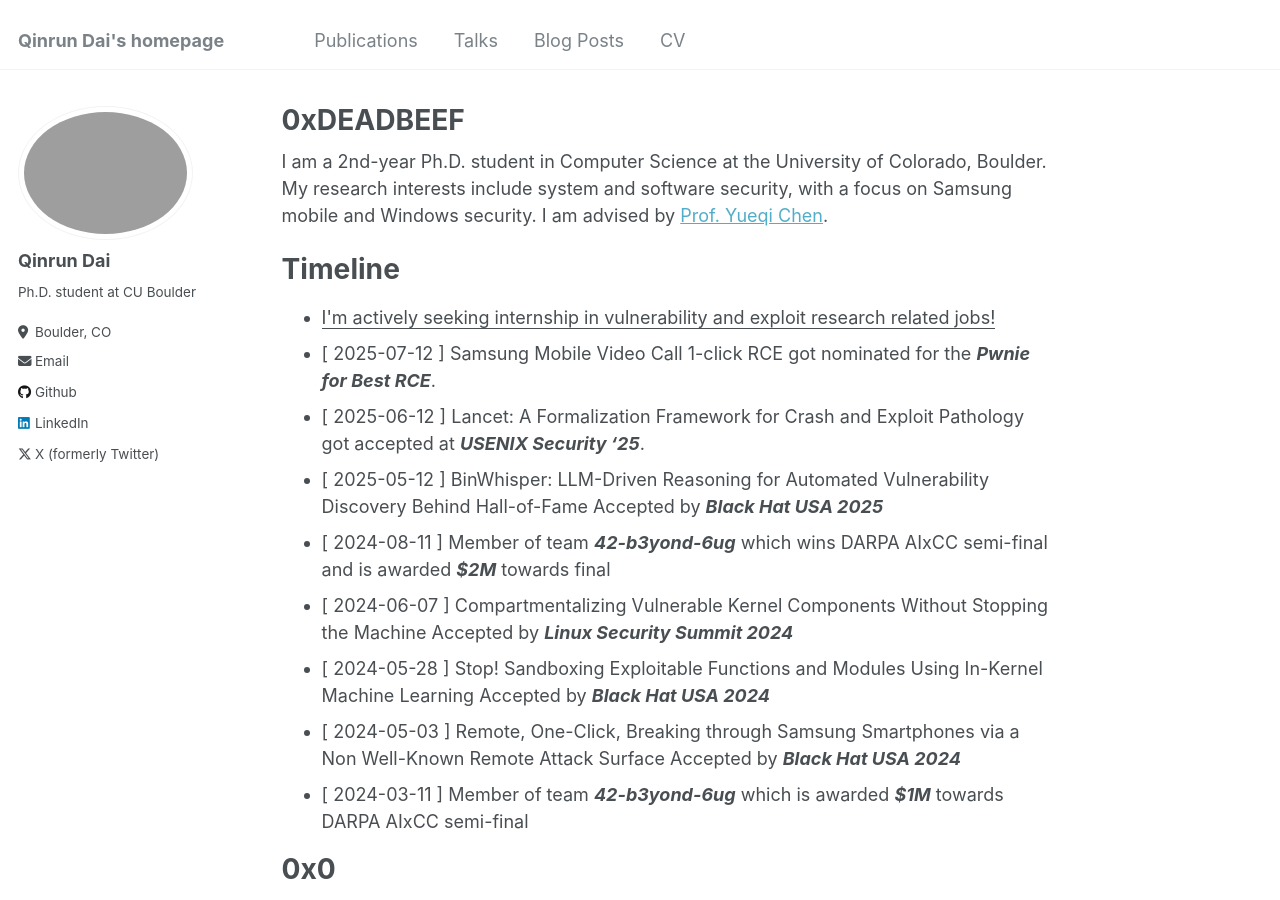
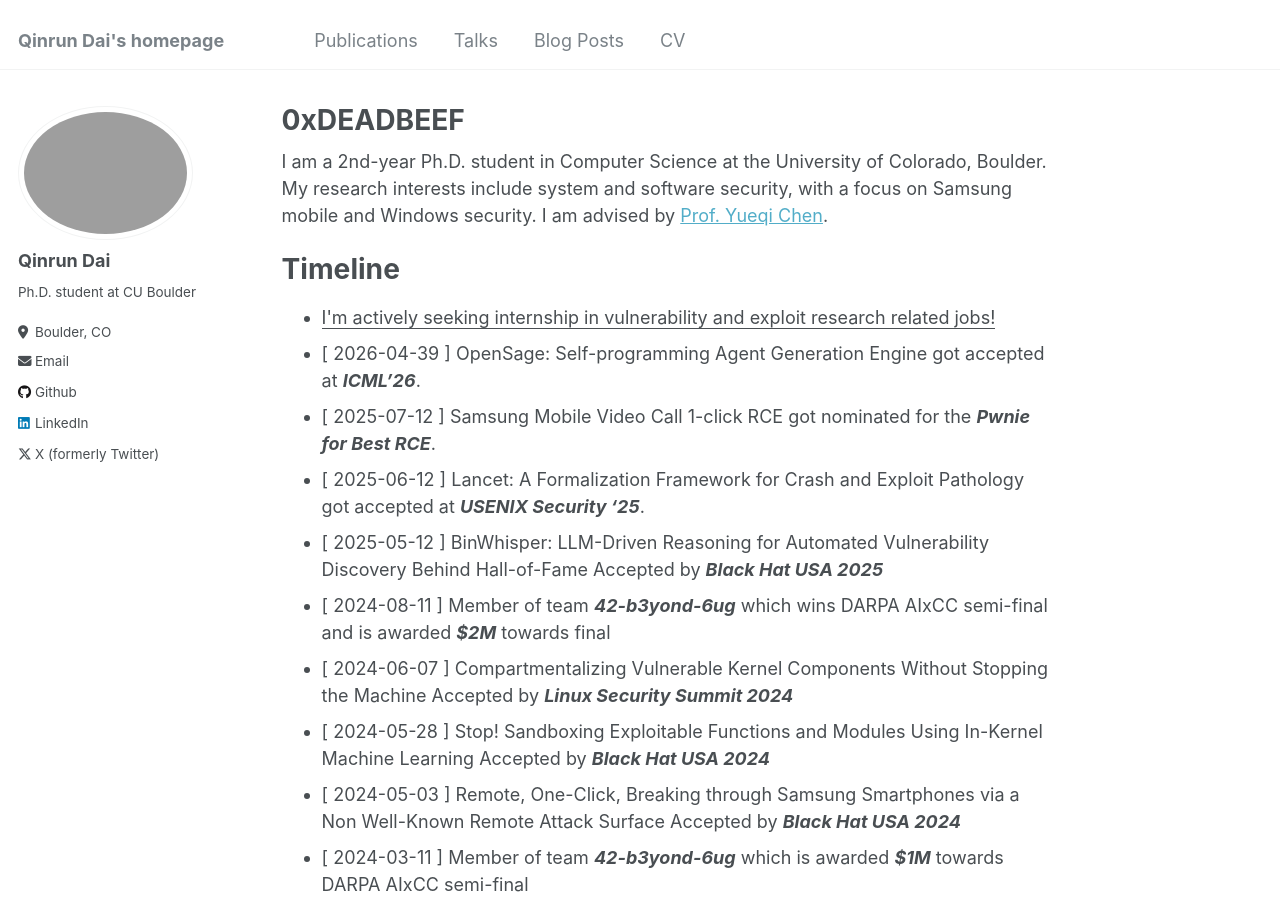
Before and after one commit to second5t/second5t.github.io, a Jekyll site: the page built from _pages/about.md, in a window 1280 px wide and 900 px high. Built offline with Jekyll 4.4.1, drawn with Linux system fonts in a browser that asks for light colours.

Commit message:
Update timeline with recent achievements

```diff
--- a/_pages/about.md
+++ b/_pages/about.md
@@ -13,6 +13,7 @@ Timeline
 =========
 
 - <u>I'm actively seeking internship in vulnerability and exploit research related jobs!<u>
+- [ 2026-04-39 ] OpenSage: Self-programming Agent Generation Engine got accepted at ***ICML'26***.
 - [ 2025-07-12 ] Samsung Mobile Video Call 1-click RCE got nominated for the ***Pwnie for Best RCE***.
 - [ 2025-06-12 ] Lancet: A Formalization Framework for Crash and Exploit Pathology got accepted at ***USENIX Security '25***.
 - [ 2025-05-12 ] BinWhisper: LLM-Driven Reasoning for Automated Vulnerability Discovery Behind Hall-of-Fame Accepted by ***Black Hat USA 2025***
```
